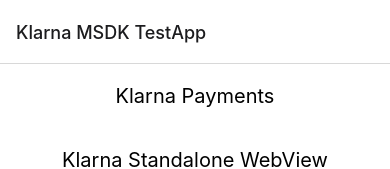
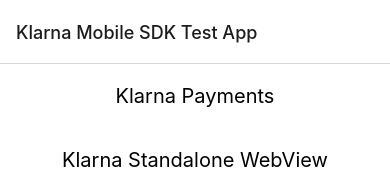
Before and after one commit to klarna/react-native-klarna-inapp-sdk, a React Native app in the folder TestApp/: screen /Home in a window 390 px wide. Shown: the top 169 px of the page. Built offline with nearby package versions, Linux system fonts and the light colour scheme.

Commit message:
Change the title of the test app

```diff
--- a/TestApp/App.tsx
+++ b/TestApp/App.tsx
@@ -20,7 +20,7 @@
       <Stack.Screen
         name="Home"
         component={HomeScreen}
-        options={{title: 'Klarna MSDK TestApp'}}
+        options={{title: 'Klarna Mobile SDK Test App'}}
       />
       <Stack.Screen name="Payments" component={PaymentsScreen} />
       <Stack.Screen
```
